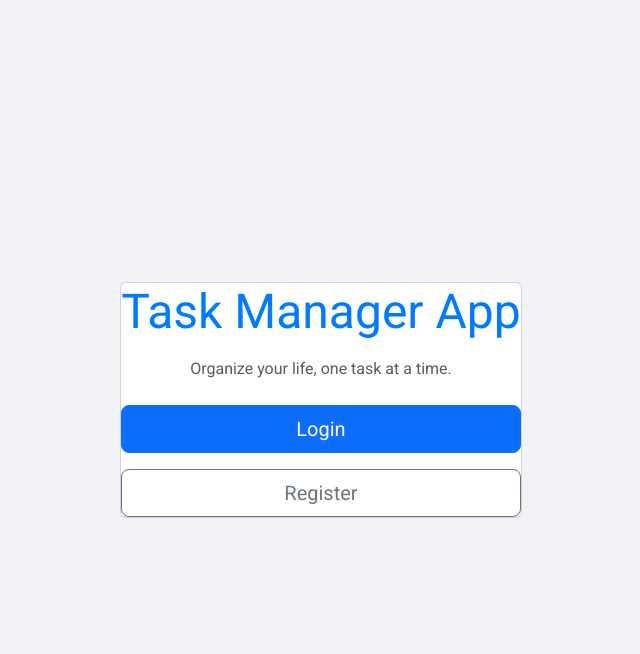
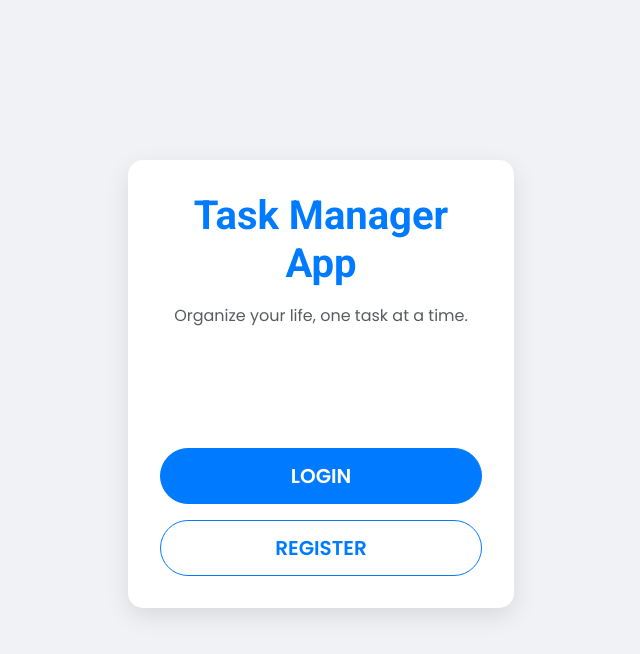
Before and after one commit to ayaibrahim199/frontend_task_manager_app, a plain HTML site: page index.html in a window 1280 px wide. Shown: the whole page, without its empty margins (319-959 px from the left). Drawn offline with nearby package versions, Linux system fonts and the light colour scheme.

Commit message:
Final project updates and design changes :)

```diff
--- a/index.html
+++ b/index.html
@@ -15,6 +15,8 @@
             <p class="text-center text-muted mb-4">
                 Organize your life, one task at a time.
             </p>
+            <div class="container landing-page-container my-5">
+            </div>
             <div class="d-grid gap-3">
                 <a href="login.html" class="btn btn-lg btn-primary">Login</a>
                 <a href="register.html" class="btn btn-lg btn-outline-secondary">Register</a>
--- a/style.css
+++ b/style.css
@@ -1,8 +1,8 @@
-/* استيراد خط من Google Fonts */
-@import url('https://fonts.googleapis.com/css2?family=Roboto:wght@400;700&display=swap');
+/* استيراد خطوط جذابة من Google Fonts */
+@import url('https://fonts.googleapis.com/css2?family=Roboto:wght@400;700&family=Poppins:wght@400;600&display=swap');
 
 body {
-    font-family: 'Roboto', sans-serif;
+    font-family: 'Poppins', sans-serif;
     background-color: #f0f2f5; /* لون خلفية خفيف */
     color: #333;
     display: flex;
@@ -12,18 +12,67 @@ body {
     margin: 0;
 }
 
-.container {
+/* تصميم صفحة الهبوط (index.html) */
+.landing-container {
+    max-width: 450px;
+    width: 100%;
+    padding: 2rem;
+}
+
+.card {
     background-color: #fff;
     padding: 2rem;
-    border-radius: 10px; /* لإضافة حواف دائرية للصندوق */
-    box-shadow: 0 4px 15px rgba(0, 0, 0, 0.1); /* لإضافة ظل احترافي */
+    border-radius: 15px; /* حواف أكثر دائرية */
+    box-shadow: 0 8px 25px rgba(0, 0, 0, 0.1); /* ظل أعمق وأكثر احترافية */
+    border: none;
+    margin-bottom: 2rem;
+}
+
+.landing-container h1 {
+    font-family: 'Roboto', sans-serif;
+    font-weight: 700;
+    font-size: 2.5rem;
+    color: #007bff;
+}
+
+.landing-container p {
+    font-size: 1rem;
+    color: #6c757d;
+}
+
+.btn-primary,
+.btn-outline-secondary {
+    font-weight: 600;
+    border-radius: 30px; /* أزرار دائرية تماماً */
+    padding: 0.75rem 1.5rem;
+    text-transform: uppercase;
+}
+
+.btn-primary {
+    background-color: #007bff;
+    border-color: #007bff;
+}
+
+.btn-outline-secondary {
+    color: #007bff;
+    border-color: #007bff;
+}
+
+/* تصميم صفحة المهام (tasks.html) */
+.tasks-container {
     max-width: 800px;
     width: 100%;
+    background-color: #fff;
+    padding: 2rem;
+    border-radius: 15px;
+    box-shadow: 0 8px 25px rgba(0, 0, 0, 0.1);
 }
 
-h1 {
+.tasks-container h1 {
+    font-family: 'Roboto', sans-serif;
     font-weight: 700;
-    color: #007bff; /* لون أزرق جذاب */
+    font-size: 2.5rem;
+    color: #007bff;
     text-align: center;
     margin-bottom: 1.5rem;
 }
@@ -32,19 +81,15 @@ h1 {
     text-align: center;
 }
 
-#taskForm {
-    margin-bottom: 2rem;
-}
-
 #taskInput {
-    border-radius: 20px;
+    border-radius: 30px;
     padding-left: 1.5rem;
 }
 
 .btn-success {
     background-color: #28a745;
     border-color: #28a745;
-    border-radius: 20px;
+    border-radius: 30px;
     padding-left: 1.5rem;
     padding-right: 1.5rem;
 }
@@ -71,26 +116,16 @@ h1 {
     color: #888;
 }
 
-.complete-btn {
-    border-radius: 15px;
+.complete-btn,
+.delete-btn {
+    border-radius: 20px;
     font-size: 0.8rem;
-}
-
-.delete-btn {
-    border-radius: 15px;
-    font-size: 0.8rem;
+    font-weight: 600;
 }
 
 #logoutBtn {
     display: block;
     width: 100%;
     margin-top: 2rem;
-    border-radius: 20px;
+    border-radius: 30px;
 }
-
-/* تعديل التصميم على الشاشات الصغيرة */
-@media (max-width: 768px) {
-    .container {
-        padding: 1rem;
-    }
-}
```
